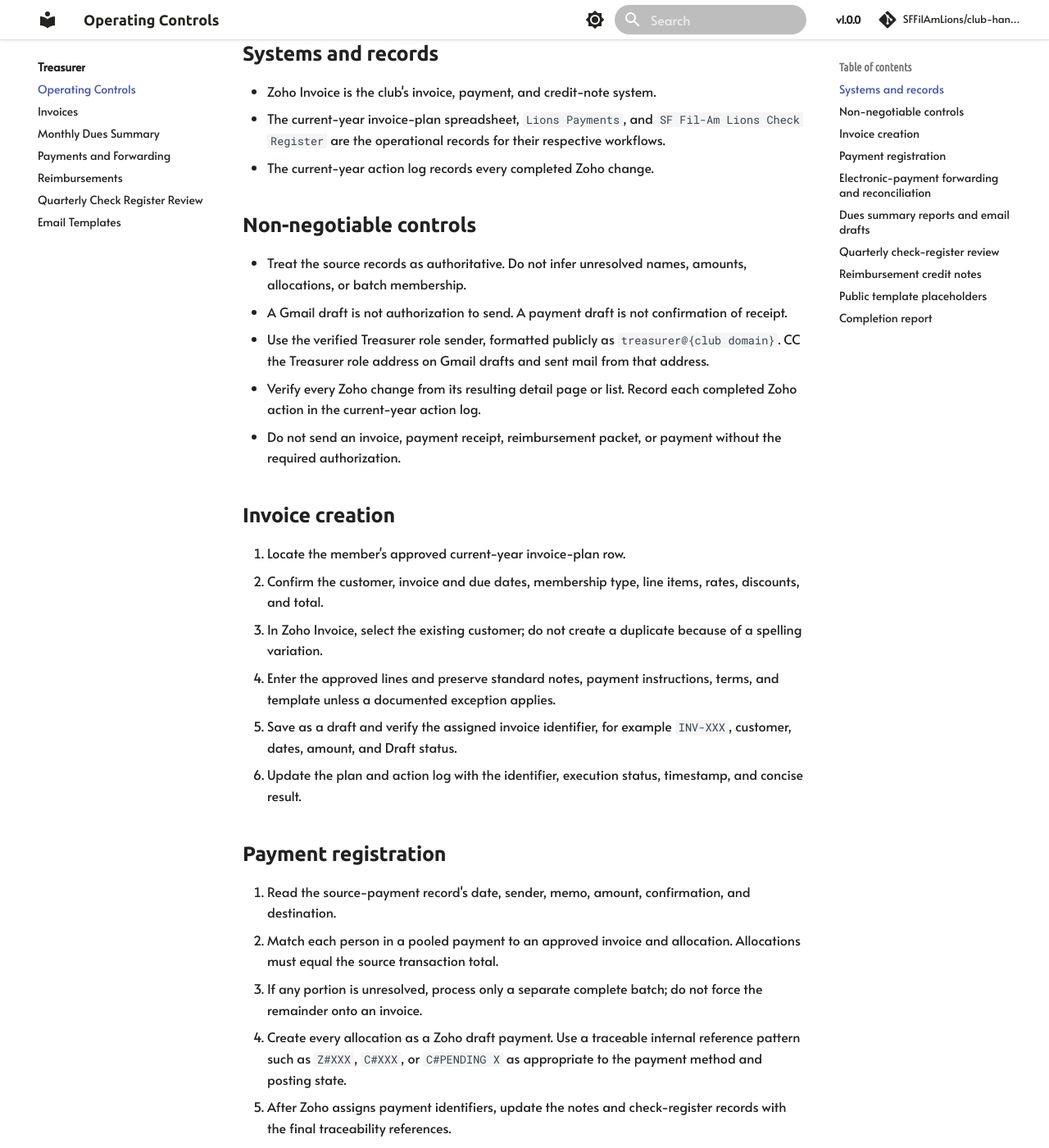
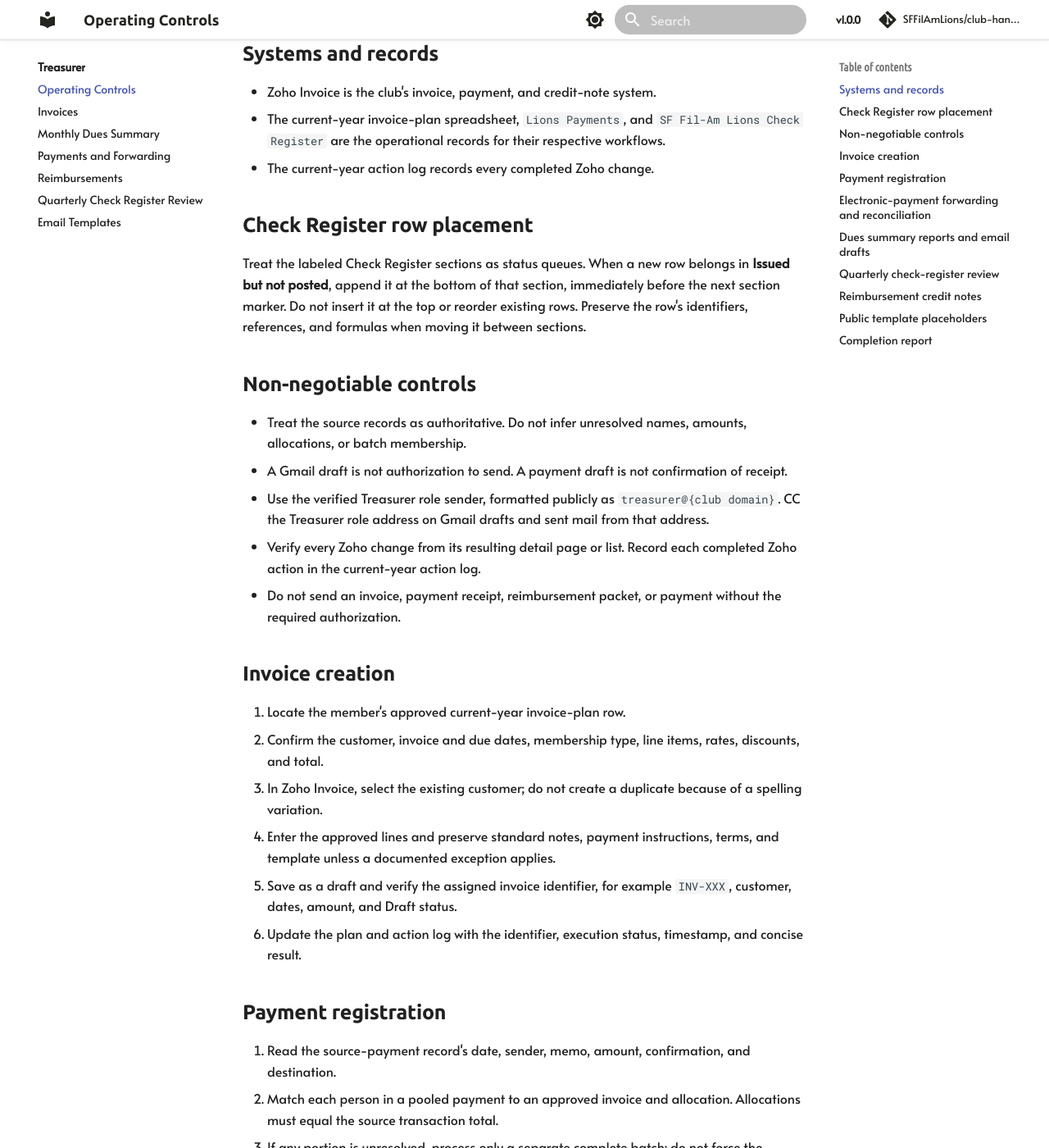
Before and after one commit to SFFilAmLions/club-handbook, an MkDocs documentation site: the page built from docs/treasurer/operations.md, in a window 1280 px wide and 1400 px high, scrolled down 273 px. Shown: the whole window at 82% size. Built offline with MkDocs 1.6.1 and Material for MkDocs 9.7.7, drawn with Linux system fonts in a browser that asks for light colours; comment, search, counter and statistics services are not loaded; some of the changed text lies outside the part shown.

Commit message:
docs(treasurer): append issued checks to register section

```diff
--- a/docs/treasurer/operations.md
+++ b/docs/treasurer/operations.md
@@ -7,6 +7,10 @@
 - Zoho Invoice is the club's invoice, payment, and credit-note system.
 - The current-year invoice-plan spreadsheet, `Lions Payments`, and `SF Fil-Am Lions Check Register` are the operational records for their respective workflows.
 - The current-year action log records every completed Zoho change.
+
+## Check Register row placement
+
+Treat the labeled Check Register sections as status queues. When a new row belongs in **Issued but not posted**, append it at the bottom of that section, immediately before the next section marker. Do not insert it at the top or reorder existing rows. Preserve the row's identifiers, references, and formulas when moving it between sections.
 
 ## Non-negotiable controls
 
@@ -32,7 +36,8 @@
 3. If any portion is unresolved, process only a separate complete batch; do not force the remainder onto an invoice.
 4. Create every allocation as a Zoho draft payment. Use a traceable internal reference pattern such as `Z#XXX`, `C#XXX`, or `C#PENDING X` as appropriate to the payment method and posting state.
 5. After Zoho assigns payment identifiers, update the notes and check-register records with the final traceability references.
-6. Verify each payment's customer, amount, date, payment mode, allocation, reference, notes, and Draft status before reporting completion.
+6. When the payment is represented in the **Issued but not posted** section, append its register row at the bottom of that section. Leave the bank-posted date blank until independently verified.
+7. Verify each payment's customer, amount, date, payment mode, allocation, reference, notes, and Draft status before reporting completion.
 
 ## Electronic-payment forwarding and reconciliation
 
```
Also changed, not shown: docs/treasurer/reimbursements.md (+1 -1 lines).
